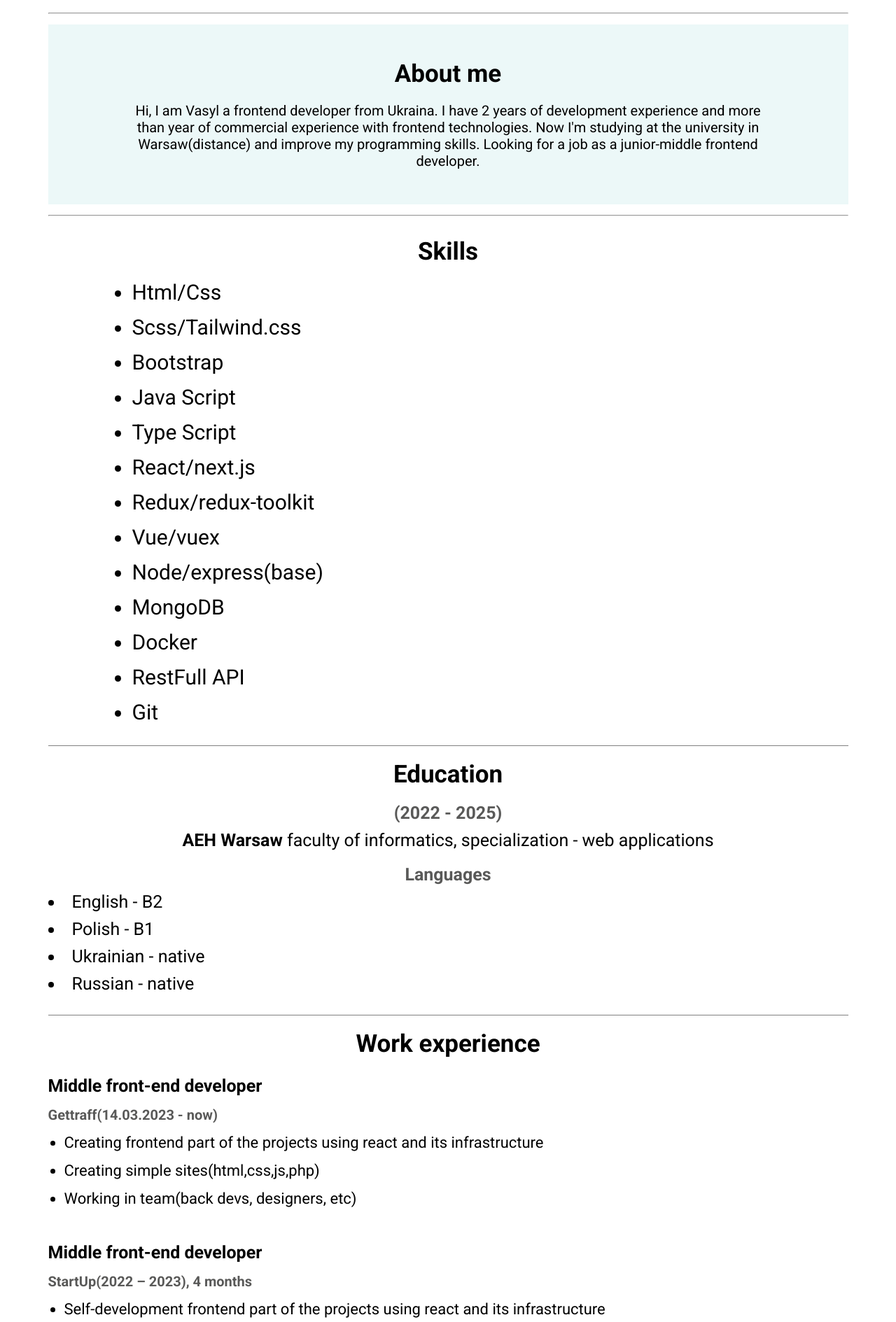
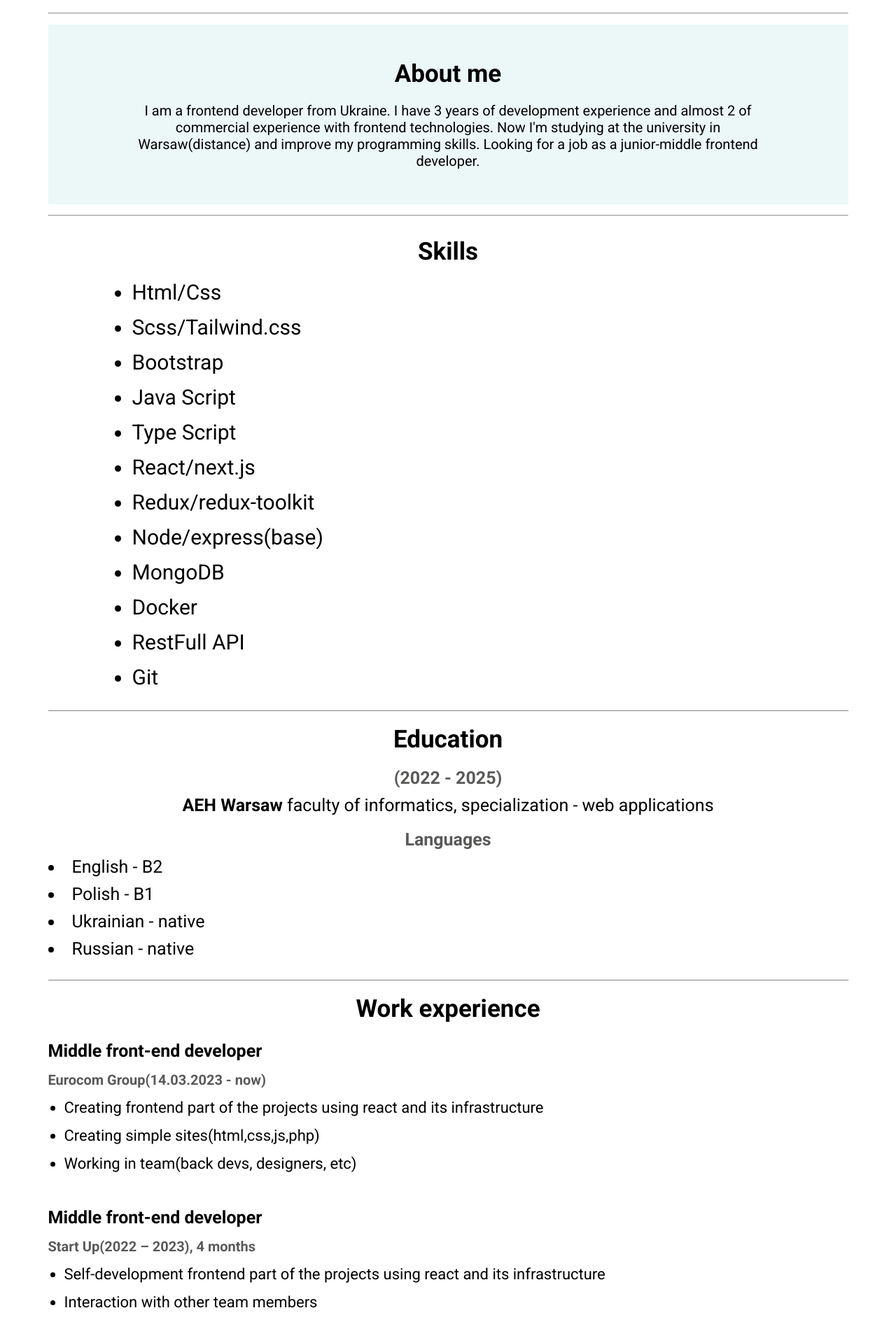
Before and after one commit to Vas11a/Summary, a React (Create React App) app: page / in a window 1280 px wide. Shown: the part 470-2359 px from the top of the page at 70% size. Built offline with nearby package versions, Linux system fonts and the light colour scheme.

Commit message:
Updated data

```diff
--- a/src/data.js
+++ b/src/data.js
@@ -28,8 +28,8 @@ const data = {
     },
     aboutPage: {
         title: 'About me',
-        info: `Hi, I am Vasyl a frontend developer from Ukraina. I have 2 years
-        of development experience and more than year of
+        info: `I am a frontend developer from Ukraine. I have 3 years
+        of development experience and almost 2 of
         commercial experience with frontend technologies.
         Now I'm studying at the university in Warsaw(distance)
         and improve my programming skills. Looking for a job
@@ -37,7 +37,7 @@ const data = {
     },
     scillsPage: {
         title: 'Skills',
-        skills: ['Html/Css' , 'Scss/Tailwind.css' ,'Bootstrap', 'Java Script', 'Type Script' , 'React/next.js', 'Redux/redux-toolkit','Vue/vuex','Node/express(base)','MongoDB','Docker', 'RestFull API', 'Git']
+        skills: ['Html/Css' , 'Scss/Tailwind.css' ,'Bootstrap', 'Java Script', 'Type Script' , 'React/next.js', 'Redux/redux-toolkit','Node/express(base)','MongoDB','Docker', 'RestFull API', 'Git']
     },
     educationPage: {
         title: 'Education',
@@ -49,12 +49,12 @@ const data = {
         companis:[
             {
                 role: 'Middle front-end developer',
-                compName: 'Gettraff(14.03.2023 - now)',
+                compName: 'Eurocom Group(14.03.2023 - now)',
                 resps: ['Creating frontend part of the projects using react and its infrastructure','Creating simple sites(html,css,js,php)', 'Working in team(back devs, designers, etc)']
             },
             {
                 role: 'Middle front-end developer',
-                compName: 'StartUp(2022 – 2023), 4 months',
+                compName: 'Start Up(2022 – 2023), 4 months',
                 resps: ['Self-development frontend part of the projects using react and its infrastructure', 'Interaction with other team members','Project - web app for managing telegram bots/user bots']
             },
             {
@@ -80,7 +80,7 @@ const data = {
     },
     footerPage: [
         { photo: gh, link: 'https://github.com/Vas11a'},
-        { photo: lin, link: 'https://www.linkedin.com/in/vasia-panov-34586b241' },
+        { photo: lin, link: 'https://www.linkedin.com/in/vasyl-p-34586b241?utm_source=share&utm_campaign=share_via&utm_content=profile&utm_medium=android_app' },
         { photo: tg, link: 'https://t.me/panoclv' },
         { photo: gmail, link: 'mailto:vasapanov721@gmail.com' },
     ]
```
